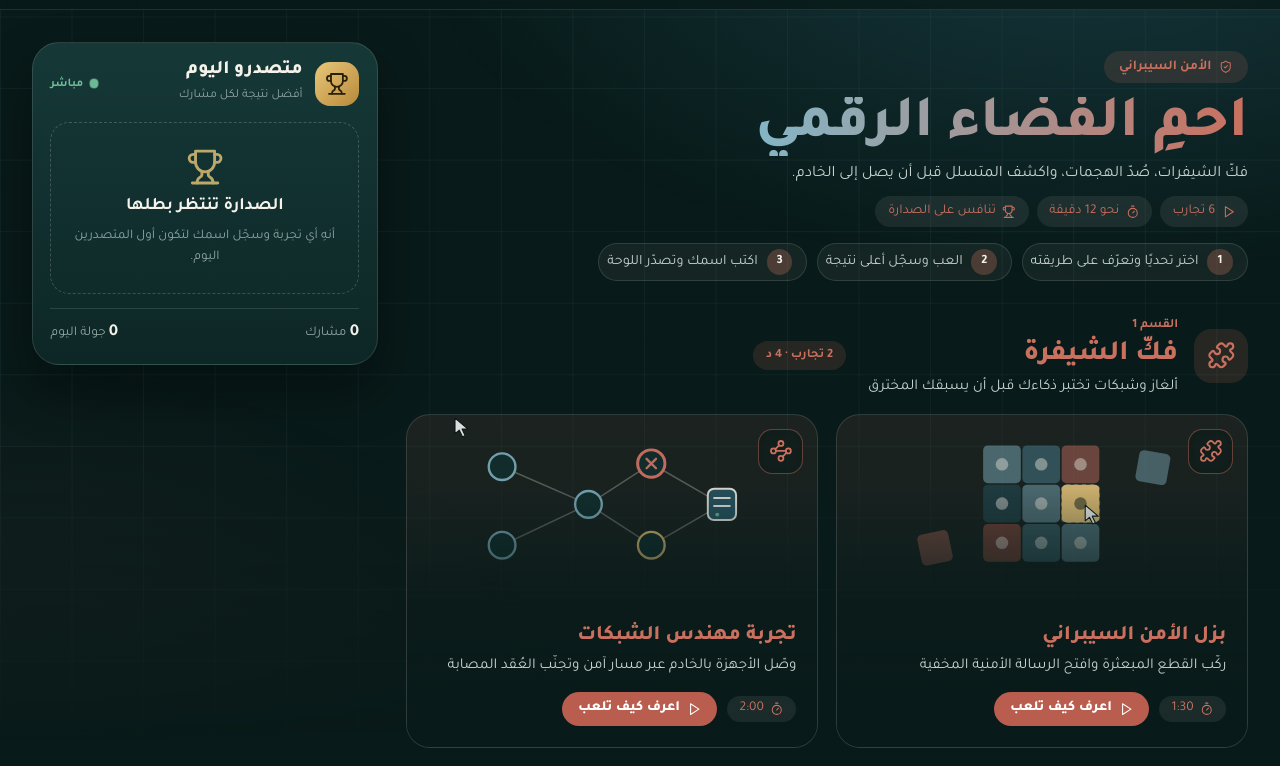
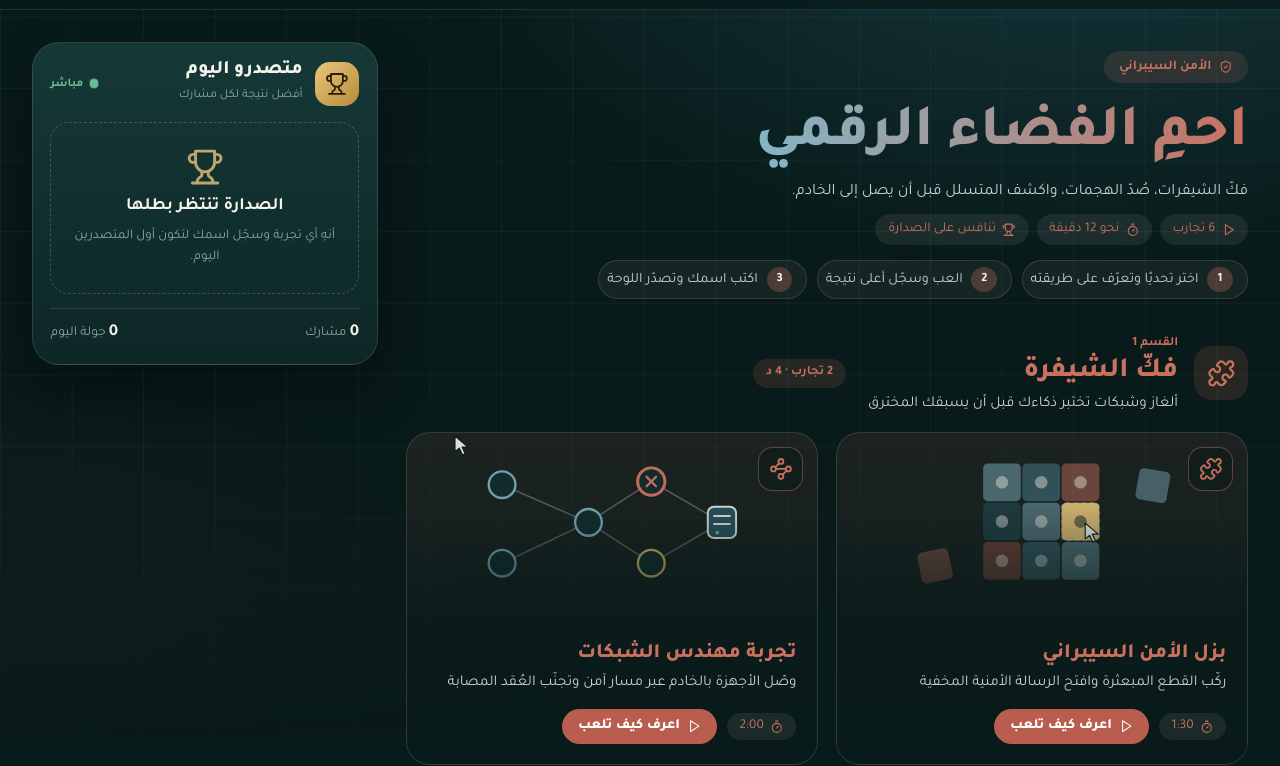
Before and after one commit to OmarSaleh506/saif-arena, a website: page public/index.html in a window 1280 px wide. Shown: the part 55-821 px from the top of the page. Drawn offline with Linux system fonts and the light colour scheme; no server answers.

```diff
--- a/public/css/app.css
+++ b/public/css/app.css
@@ -304,3 +304,7 @@ body.modal-open{overflow:hidden}
 .ad-toggle.on{border-color:var(--ok)}.ad-toggle.on i{background:var(--ok)}.ad-toggle.on i::after{inset-inline-start:1.15rem}
 .ad-warn{margin:.8rem 0 0;padding:.6rem .9rem;border-radius:.8rem;background:rgba(232,199,122,.1);border:1px solid rgba(232,199,122,.35);color:var(--soft);font-size:.9rem}
 .ad-card .ad-acts a.sa-btn{text-decoration:none}
+
+/* لا تُقصّ نقاط الحروف في النص المتدرّج */
+.grad{display:inline-block;padding:.2em .08em .26em;margin:-.2em -.08em -.26em;line-height:1.35}
+.sa-hero h1{line-height:1.2}
```
